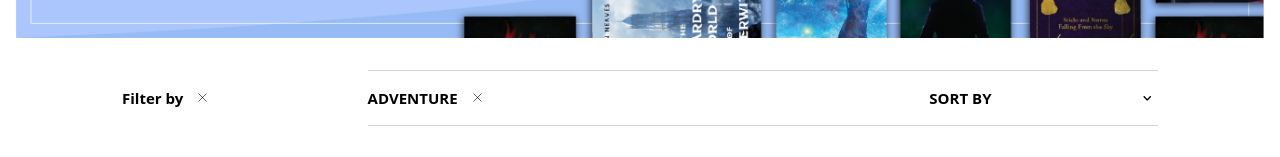
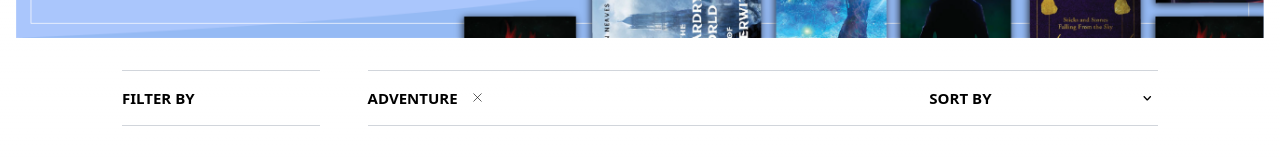
Before and after one commit to Hadees621/Olympia-USA, a Next.js app: page /genre in a window 1280 px wide. Shown: the part 360-517 px from the top of the page. Built offline with nearby package versions, Linux system fonts and the light colour scheme.

Commit message:
chore: /genre

```diff
--- a/src/app/genre/page.js
+++ b/src/app/genre/page.js
@@ -19,11 +19,11 @@ import LgBanner from "@/components/genre/LgBanner";
 
 export default function Page() {
   const { setShowFilterOptions, ShowFilterOptions } = useSortByStore();
-  const [showFilterDropdown, setShowFilterDropdown] = useState(false); // State to control Filter By dropdown visibility
   const sidebarItems = ["New releases", "Most popular", "Editors picks"];
+  const [showDropdown, setShowDropdown] = useState(false);
 
-  const toggleFilterDropdown = () => {
-    setShowFilterDropdown(!showFilterDropdown);
+  const toggleDropdown = () => {
+    setShowDropdown(!showDropdown);
   };
 
   const selectOption = (option) => {};
@@ -64,27 +64,9 @@ export default function Page() {
       <div className="lg:max-w-[800px] xl:max-w-[1100px] 2xl:max-w-[1600px] mx-auto hidden lg:block">
         <div className="flex items-center p-8 gap-12 font-semibold text-[12px] xl:text-[15px] 2xl:text-[18px]">
           <div className="w-1/5">
-            <div
-              className="flex items-center py-4 gap-3 cursor-pointer"
-              onClick={toggleFilterDropdown}
-            >
-              <h1>Filter by</h1> {/* Changed the text to "Filter by" */}
-              <svg
-                xmlns="http://www.w3.org/2000/svg"
-                width="1em"
-                height="1em"
-                viewBox="0 0 24 24"
-              >
-                <path
-                  fill="none"
-                  stroke="currentColor"
-                  strokeLinecap="round"
-                  d="m6 6l12 12m0-12L6 18"
-                />
-              </svg>
-            </div>
-            {showFilterDropdown && <FilterByDropdown />}{" "}
-            {/* Show the Filter By dropdown when showFilterDropdown is true */}
+            <h1 className="border-y border-gray-300 py-4 text-[12px] xl:text-[15px] 2xl:text-[18px]">
+              FILTER BY
+            </h1>
           </div>
           <div className="w-4/5">
             <div className="flex justify-between border-y border-gray-300">
@@ -106,18 +88,16 @@ export default function Page() {
               </div>
               <div className="relative">
                 <button
-                  onClick={() => setShowSortOptions(!ShowFilterOptions)}
+                  onClick={toggleDropdown}
                   className="flex items-center gap-24 xl:gap-36 focus:outline-none py-4"
                 >
                   <h1>SORT BY</h1>
                   <SortBySvg />
                 </button>
-                {ShowFilterOptions && (
-                  <SortByDropdown selectOption={selectOption} />
-                )}
+                {showDropdown && <SortByDropdown selectOption={selectOption} />}
               </div>
-            </div>
-          </div>
+            </div>{" "}
+          </div>{" "}
         </div>
       </div>
       <div className="lg:max-w-[800px] xl:max-w-[1100px] 2xl:max-w-[1600px] mx-auto hidden lg:block">
@@ -158,147 +138,3 @@ export default function Page() {
     </div>
   );
 }
-
-// import React, { useState } from "react";
-// import Banner from "@/components/genre/Banner";
-// import { useSortByStore } from "@/stores/States";
-// import FilterByDropdown from "@/components/genre/FilterByDropdown";
-// import BookComponent from "@/components/home/BookComponent";
-// import { Books } from "@/utils/home/Books";
-// import SmPagination from "@/components/genre/SmPagination";
-// import SvgDropdown from "@/components/genre/SvgDropdown";
-// import SortByDropdown from "@/components/genre/SortByDropdown";
-// import SortBySvg from "@/components/genre/SortBySvg";
-// import FictionDropdown from "@/components/genre/FictionDropdown";
-// import NonfictionDropdown from "@/components/genre/NonfictionDropdown";
-// import BumblebeeDropdown from "@/components/genre/BumblebeeDropdown";
-// import { SidebarMenu } from "@/components/genre/sidebar/SidebarMenu";
-// import { DropdownSection } from "@/components/genre/sidebar/DropdownSection";
-// import LgPagination from "@/components/feature/LgPagination";
-// import LgBanner from "@/components/genre/LgBanner";
-
-// export default function Page() {
-//   const { showSortOptions, setShowSortOptions } = useSortByStore();
-//   const [showDropdown, setShowDropdown] = useState(false);
-//   const sidebarItems = ["New releases", "Most popular", "Editors picks"];
-
-//   const toggleDropdown = () => {
-//     setShowDropdown(!showDropdown);
-//   };
-
-//   const selectOption = (option) => {};
-
-//   return (
-//     <div className="px-4">
-//       <div className="lg:hidden">
-//         <Banner />
-//       </div>
-//       <div className="hidden lg:block">
-//         <LgBanner />
-//       </div>
-//       <div className="lg:hidden">
-//         {!showSortOptions ? (
-//           <div className="flex items-center justify-between py-4 font-semibold md:px-6">
-//             <h1>Filter by</h1>
-//             <div
-//               className="flex items-center gap-2"
-//               onClick={() => setShowSortOptions()}
-//             >
-//               <h1>Sort by</h1>
-//               <SvgDropdown />
-//             </div>
-//           </div>
-//         ) : (
-//           <FilterByDropdown />
-//         )}
-//         <div className="grid grid-cols-2 md:grid-cols-4 items-center justify-center">
-//           {Books.map((book, index) => (
-//             <div className="flex-none" key={index}>
-//               <BookComponent
-//                 src={book.src}
-//                 title={book.title}
-//                 author={book.author}
-//               />
-//             </div>
-//           ))}
-//         </div>
-//         <SmPagination />
-//       </div>
-//       <div className="lg:max-w-[800px] xl:max-w-[1100px] 2xl:max-w-[1600px] mx-auto hidden lg:block">
-//         <div className="flex items-center p-8 gap-12 font-semibold text-[12px] xl:text-[15px] 2xl:text-[18px]">
-//           <div className="w-1/5">
-//             <h1 className="border-y border-gray-300 py-6 text-[12px] xl:text-[15px] 2xl:text-[18px]">
-//               FILTER BY
-//             </h1>
-//           </div>
-//           <div className="w-4/5">
-//             <div className="flex justify-between border-y border-gray-300">
-//               <div className="flex items-center py-4 gap-3">
-//                 <h1>ADVENTURE</h1>
-//                 <svg
-//                   xmlns="http://www.w3.org/2000/svg"
-//                   width="1em"
-//                   height="1em"
-//                   viewBox="0 0 24 24"
-//                 >
-//                   <path
-//                     fill="none"
-//                     stroke="currentColor"
-//                     strokeLinecap="round"
-//                     d="m6 6l12 12m0-12L6 18"
-//                   />
-//                 </svg>
-//               </div>
-//               <div className="relative">
-//                 <button
-//                   onClick={toggleDropdown}
-//                   className="flex items-center gap-24 xl:gap-36 focus:outline-none py-4"
-//                 >
-//                   <h1>SORT BY</h1>
-//                   <SortBySvg />
-//                 </button>
-//                 {showDropdown && <SortByDropdown selectOption={selectOption} />}
-//               </div>
-//             </div>
-//           </div>
-//         </div>
-//       </div>
-//       <div className="lg:max-w-[800px] xl:max-w-[1100px] 2xl:max-w-[1600px] mx-auto hidden lg:block">
-//         <div className="flex items- px-8 gap-12 font-semibold text-[10px] xl:text-[12px] 2xl:text-[15px]">
-//           <div className="w-1/5">
-//             <SidebarMenu items={sidebarItems} />
-//             <div className="grid font-semibold text-[10px] xl:text-[15px] 2xl:text-[18px]">
-//               <DropdownSection
-//                 title="Fiction"
-//                 DropdownComponent={FictionDropdown}
-//               />
-//               <DropdownSection
-//                 title="Non-Fiction"
-//                 DropdownComponent={NonfictionDropdown}
-//               />
-//               <DropdownSection
-//                 title="Bumblebee Books"
-//                 DropdownComponent={BumblebeeDropdown}
-//               />
-//             </div>
-//           </div>
-//           <div className="w-4/5">
-//             <div className="grid grid-cols-4">
-//               {Books.map((book, index) => (
-//                 <div className="flex-none" key={index}>
-//                   <BookComponent
-//                     src={book.src}
-//                     title={book.title}
-//                     author={book.author}
-//                   />
-//                 </div>
-//               ))}
-//             </div>
-//           </div>
-//         </div>
-//         <LgPagination />
-//       </div>
-//       );
-//     </div>
-//   );
-// }
```
